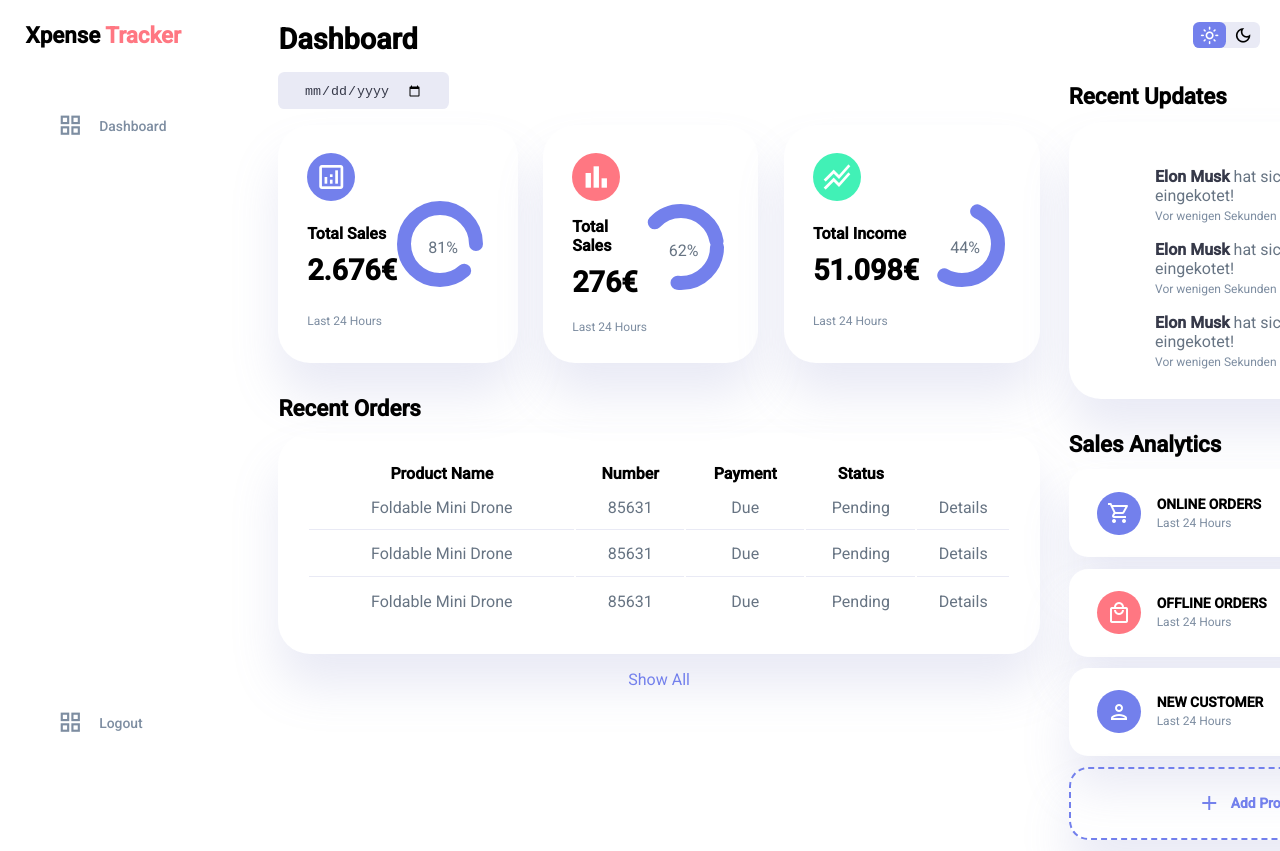
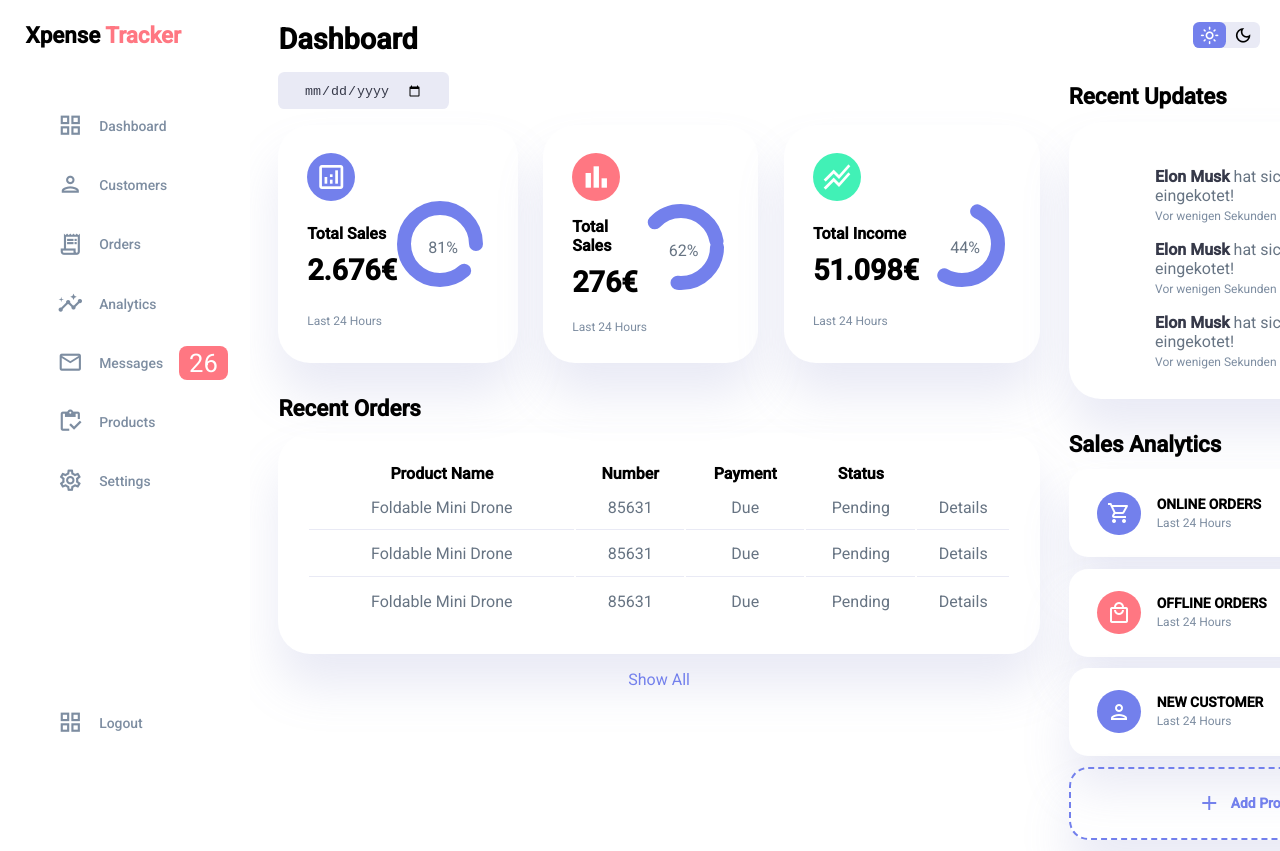
Before and after one commit to tsipiluka/XpenseTracker, an Angular app in the folder XpenseTracker/: page /dashboard in a window 1280 px wide. Shown: the top 851 px of the page. Built offline with nearby package versions, Linux system fonts and the light colour scheme.

Commit message:
few css and html changes for better demo

```diff
--- a/XpenseTracker/src/app/dashboard/dashboard.component.css
+++ b/XpenseTracker/src/app/dashboard/dashboard.component.css
@@ -47,7 +47,7 @@ body{
     height: 100vh;
     font-family: poppins, sans-serif;
     font-size: 0.88rem;
-    background: var(--color-background, #f6f6f9);
+    background: var(--color-background, #505051);
     user-select: none;
     overflow-x: hidden;
     color: var(--color-dark, #363949);
@@ -158,6 +158,7 @@ aside .close {
 
 /* ---------------- SIDE-BAR ---------------*/
 aside .sidebar {
+    background: #fff;
     display: flex;
     flex-direction: column;
     height: 86vh;
@@ -221,8 +222,8 @@ aside .sidebar .message-count {
     background: var(--color-danger, #ff7782);
     color: var(--color-white, #fff);
     padding: 2px 10px;
-    font-size: 11px;
-    border-radius: var(--border-radius-1, .4rem);
+    font-size: 5px;
+    border-radius: var(--border-radius-1, 0.5rem);
 }
 
 /*------------INSIGHTS-------------*/
--- a/XpenseTracker/src/app/dashboard/dashboard.component.html
+++ b/XpenseTracker/src/app/dashboard/dashboard.component.html
@@ -17,6 +17,31 @@
             <a href="#">
                 <span class="material-icons-outlined">grid_view</span>
                 <h3>Dashboard</h3>
+            </a>
+            <a href="#">
+                <span class="material-icons-outlined">person</span>
+                <h3>Customers</h3>
+            </a>
+            <a href="#">
+                <span class="material-icons-outlined">receipt_long</span>
+                <h3>Orders</h3>
+            </a>
+            <a href="#">
+                <span class="material-icons-outlined">insights</span>
+                <h3>Analytics</h3>
+            </a>
+            <a href="#">
+                <span class="material-icons-outlined">mail_outline</span>
+                <h3>Messages</h3>
+                <span class="message-count">26</span>
+            </a>
+            <a href="#">
+                <span class="material-icons-outlined">inventory</span>
+                <h3>Products</h3>
+            </a>
+            <a href="#">
+                <span class="material-icons-outlined">settings</span>
+                <h3>Settings</h3>
             </a>
             <a href="#">
                 <span class="material-icons-outlined">grid_view</span>
```
